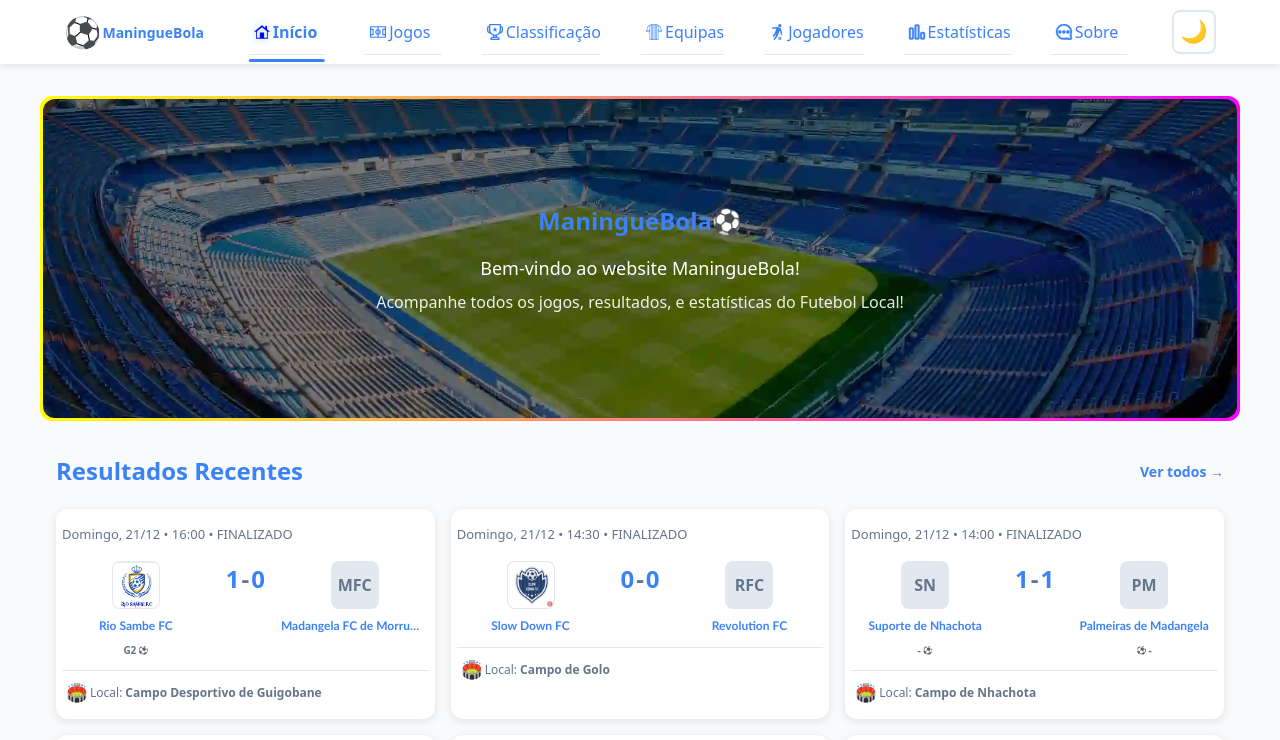
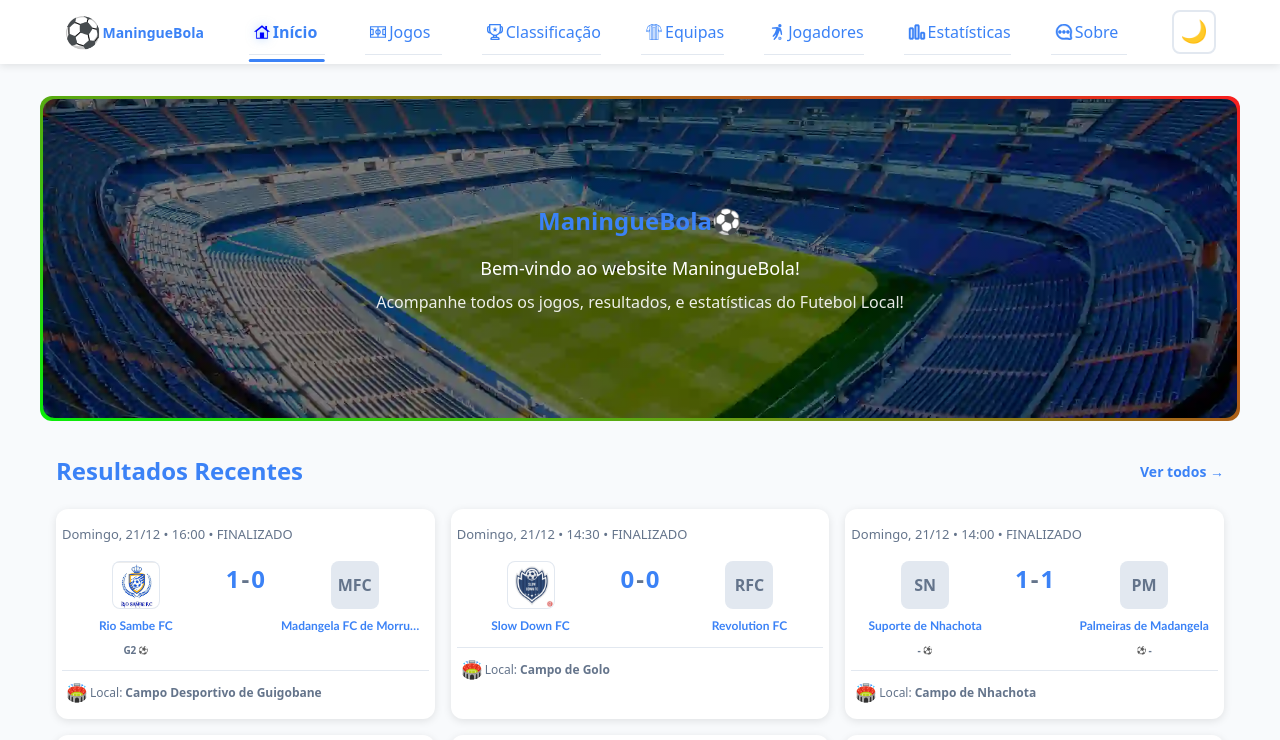
Before and after one commit to Raimundroid/maninguebola, a React (Vite) app: page / in a window 1280 px wide. Shown: the top 740 px of the page. Built offline with nearby package versions, Linux system fonts and the light colour scheme.

Commit message:
new hero border colors and angle

```diff
--- a/src/components/Hero/Hero.css
+++ b/src/components/Hero/Hero.css
@@ -10,7 +10,8 @@
   /* --- Gradient Border Implementation --- */
   /* 1. Use background-clip to ensure the background only covers the border box (transparent inside) */
   /* Remove the 'Inner background color' line that filled the interior */
-  background: linear-gradient(90deg, yellow 0%, magenta 100%) border-box;
+  background: linear-gradient(30deg, rgb(10, 238, 10) 0%, rgb(248, 31, 31) 100%)
+    border-box;
 
   /* 2. Set the border-radius */
   border-radius: 12px;
```
